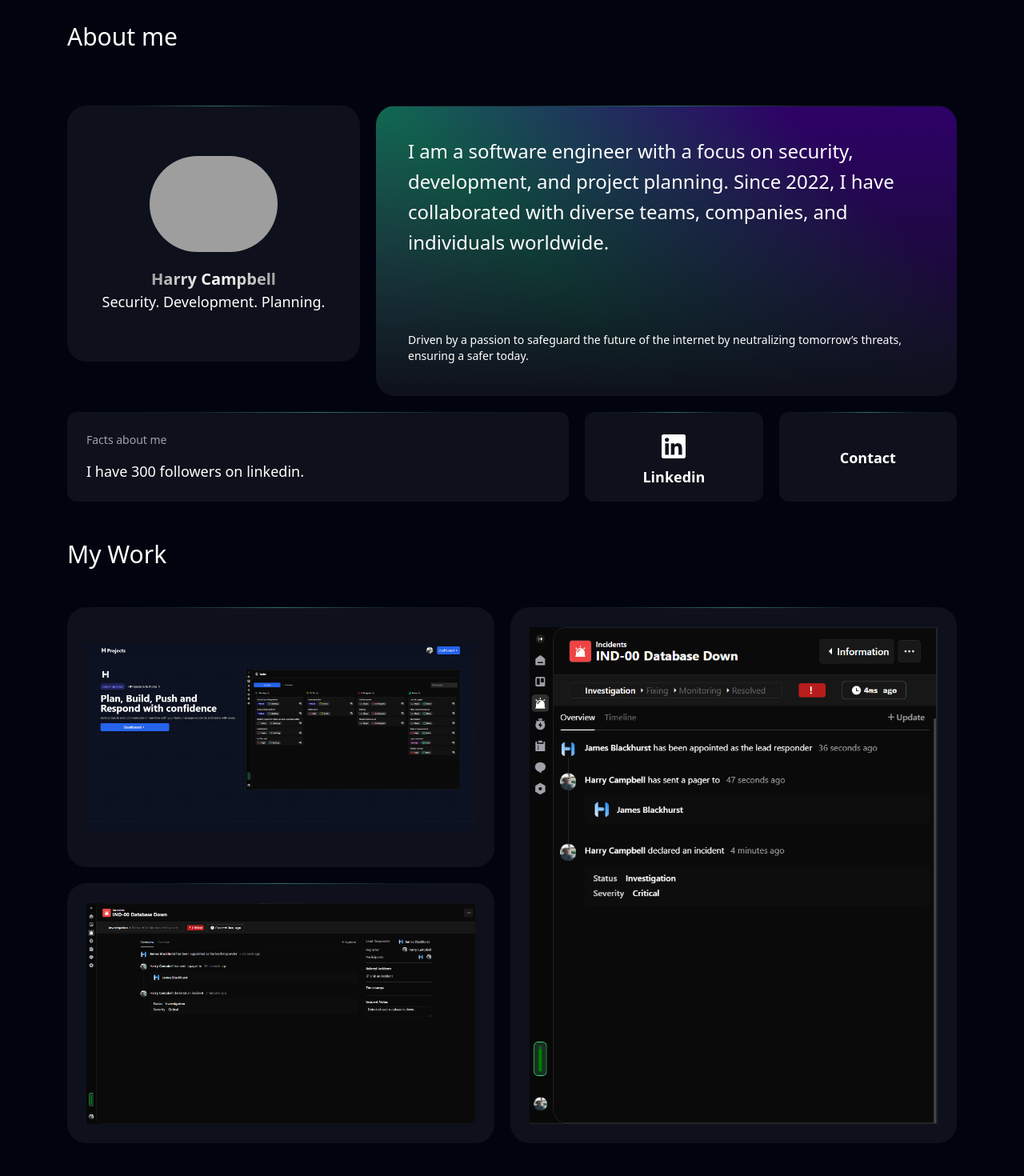
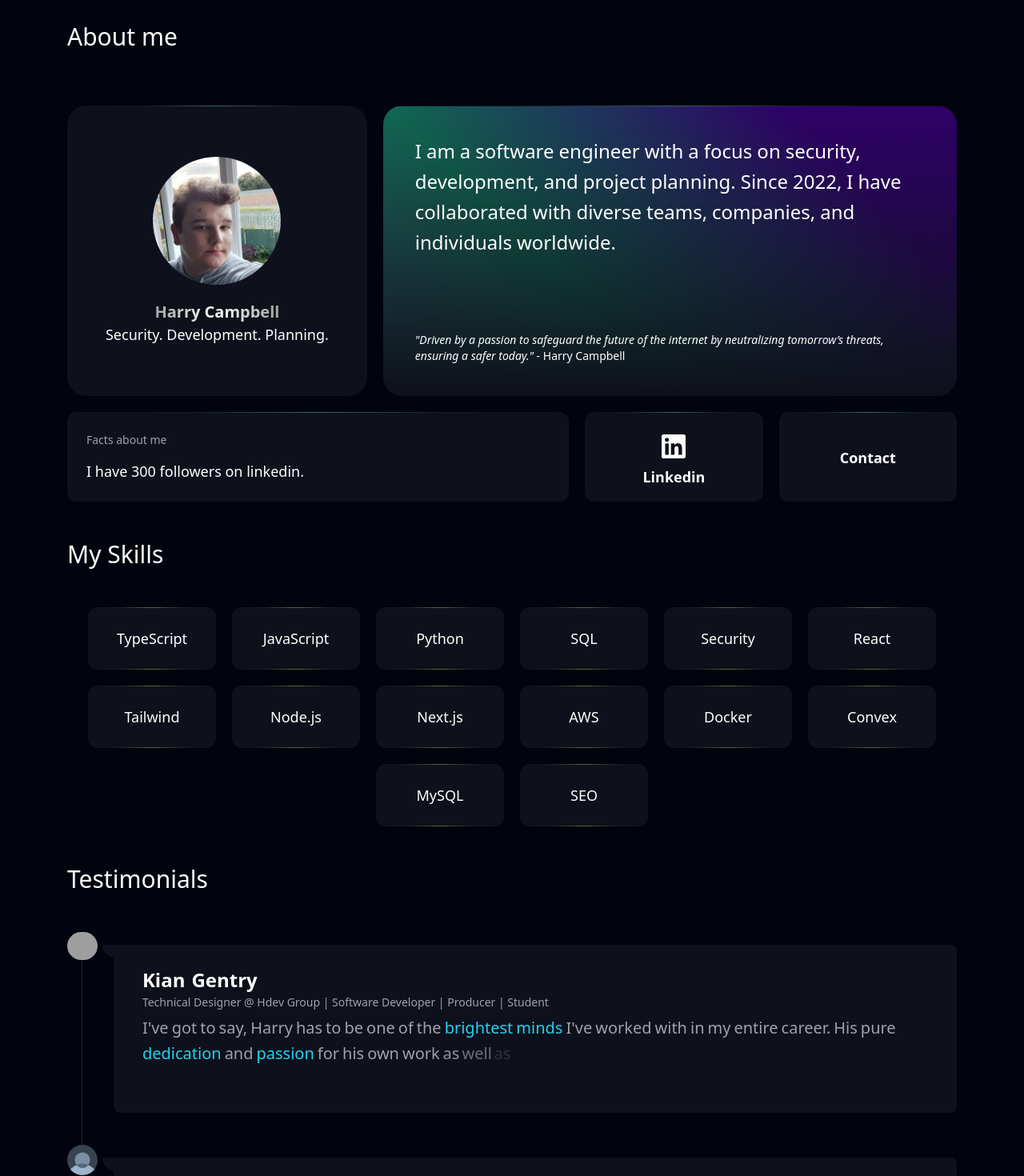
Before and after one commit to CampbellHarry/My-Website, a Next.js app: page / in a window 1280 px wide. Shown: the part 860-2330 px from the top of the page at 80% size. Built offline with nearby package versions, Linux system fonts and the light colour scheme; grey boxes are pictures that could not be loaded.

Commit message:
Refactor page.tsx and firstboxtext.tsx components

```diff
--- a/src/app/page.tsx
+++ b/src/app/page.tsx
@@ -2,7 +2,8 @@
 import Header from "../components/header/header";
 import "../styles/main.css"
 import React, { useState } from 'react';
-import {AnimatedText, SecondTextAnimation, TextTopAnimation, LinkedinView, CtaZone, Testimonials1, Testimonials2, Testimonials3} from "../components/animtext/firstboxtext";
+import Image from 'next/image'
+import {AnimatedText, SecondTextAnimation, TextTopAnimation, LinkedinView, CtaZone, Testimonials1, Testimonials2, Testimonials3, Gripperzoom} from "../components/animtext/firstboxtext";
 import { useEffect } from "react";
 import Footer from "../components/footer/footer";
 import Confetti from 'react-confetti'
@@ -33,7 +34,23 @@ export default function Home() {
         }, 1000);
       }
     }
+    function ProjectCard({ imageSrc, title, description, technologies }: any) {
+      return (
+        <div className="boxbg rounded-3xl relative shinytop p-6 flex flex-col gap-4">
+          <Image src={imageSrc} alt={title} width={800} height={450} className="rounded-lg" />
 
+          <h3 className="text-xl font-semibold text-white">{title}</h3>
+          <p className="text-gray-300">{description}</p>
+          <div className="flex flex-wrap gap-2">
+            {technologies.map((tech:any, index:any) => (
+              <span key={index} className="bg-gray-700 text-white px-2 py-1 rounded text-sm">
+                {tech}
+              </span>
+            ))}
+          </div>
+        </div>
+      )
+    }
   useEffect (() => {
     const facts = [
       "I wrote my first line of code when i was 13.",
@@ -76,18 +93,9 @@ export default function Home() {
     <div className="w-full flex flex-col md:px-5 md:py-5">
       <div className="flex flex-col gap-5 mt-10 w-full">
       <h1 className="font-medium text-white text-3xl mb-12 hidden sm:flex">About me</h1>
-        <div className="flex flex-col md:flex-row gap-5 w-full h-full">
-          <div className="boxbg rounded-3xl shinytop overflow-hidden px-4 md:p-6 gap-5 py-8 md:w-1/2 min-h-[20rem] h-full flex items-center justify-center flex-col text-white">
-            <img src="https://media.licdn.com/dms/image/v2/D4E03AQE8xiUVqps7_g/profile-displayphoto-shrink_200_200/profile-displayphoto-shrink_200_200/0/1720299869628?e=1731542400&v=beta&t=jZ3M2zPH5734WsO3r65MJNRJ3i_phkCBEQW5gk833Ug" className="rounded-full w-[10rem]"></img>
-            <div className="flex items-center flex-col">
-              <h1 className="font-bold text-xl bg-gradient-to-r from-neutral-400 via-white to-neutral-400 text-transparent bg-clip-text">Harry Campbell</h1>
-              <p className="font-medium">Security. Development. Planning.</p>
-            </div>
-          </div>
-          <div className="fulltopgradient justify-between rounded-3xl shinytop px-4 md:p-10 py-9 w-full min-h-[20rem] h-full flex flex-col text-white relative">
+        <div className="flex flex-col md:flex-row justify-end gap-5 w-full h-full">
+          <Gripperzoom />
               <AnimatedText />
-            <SecondTextAnimation />
-          </div>
         </div>
         <div className="flex flex-col md:flex-row gap-5 w-full">
           <div className="boxbg rounded-xl shinytop px-4 md:p-6 gap-5 py-8 w-full md:flex-1 md:max-h-[7rem] md:min-h-[7rem] h-full flex flex-col">
@@ -108,22 +116,7 @@ export default function Home() {
           </div>
         </div>
       </div>
-      <div className="flex flex-col mt-12 w-full">
-        <h1 className="font-medium text-white text-3xl mb-12">My Work</h1>
-        <div className="flex flex-col md:flex-row gap-5 w-full">
-          <div className="flex flex-col w-full gap-5">
-            <div className="boxbg rounded-3xl shinytop px-4 md:p-6 gap-5 py-8 w-full h-full flex items-center justify-center flex-col text-white">
-              <img src="/Screenshot 2024-09-09 140118.png" className="w-auto"/>
-            </div>
-            <div className="boxbg rounded-3xl shinytop px-4 md:p-6 gap-5 py-8 w-full h-full flex items-center justify-center flex-col text-white">
-              <img src="/Screenshot 2024-09-09 135805.png" className="w-auto"/>
-            </div>
-          </div>
-          <div className="boxbg rounded-3xl shinytop px-4 md:p-6 gap-5 py-8 w-full h-full flex items-center justify-center flex-col text-white">
-            <img src="/Screenshot 2024-09-09 135839.png" className="w-auto"/>
-          </div>
-        </div>
-      </div>
+
       <div className="flex flex-col mt-12 w-full">
         <h1 className="font-medium text-white text-3xl mb-12">My Skills</h1>
         <div className="flex flex-row flex-wrap items-center justify-center md:flex-row gap-5 w-full">
@@ -169,7 +162,6 @@ export default function Home() {
           <div className="boxbg rounded-xl max-w-[10rem] w-full goldtop px-4 md:p-6 gap-5 py-8  h-full flex items-center justify-center flex-col text-white">
             SEO
           </div>
-
         </div>
       </div>
       <div className="flex flex-col mt-12 w-full">
--- a/src/components/animtext/firstboxtext.tsx
+++ b/src/components/animtext/firstboxtext.tsx
@@ -1,5 +1,6 @@
 import { useEffect } from "react";
 import { gsap } from "gsap";
+import Image from "next/image";
 import { ScrollTrigger } from "gsap/ScrollTrigger";
 
 gsap.registerPlugin(ScrollTrigger);
@@ -7,6 +8,28 @@ gsap.registerPlugin(ScrollTrigger);
 const AnimatedText = () => {
     useEffect(() => {
         const wordshower = document.querySelectorAll('.wordshow');
+        const fulltopgradient = document.querySelector('.fulltopgradient');
+        if (window.innerWidth <= 640) {
+          gsap.to(fulltopgradient, {
+            width: "100%",
+            duration: 0,
+          });
+        } else {
+        gsap.fromTo(
+          fulltopgradient,
+          { width: "120%", position: 'relative' },
+          {
+            width: "90rem",
+            position: 'relative',
+            opacity: 1,
+            duration: 3,
+            scrollTrigger: {
+              trigger: fulltopgradient,
+              start: 'top 80%',
+            },
+          }
+        );
+      }
         wordshower.forEach((word, index) => {
           gsap.fromTo(
             word,
@@ -26,6 +49,7 @@ const AnimatedText = () => {
       }, []);
 
   return (
+    <div className="fulltopgradient justify-between relative rounded-3xl shinytop px-4 md:p-10 py-9 w-full min-h-[20rem] h-full flex flex-col text-white">
       <h1 className="relative mb-12 text-xl flex gap-1.5 flex-wrap md:text-2xl flex-row md:mb-24">
         <div className="wordshow">I</div>
         <div className="wordshow">am</div>
@@ -54,6 +78,8 @@ const AnimatedText = () => {
         <div className="wordshow">individuals</div>
         <div className="wordshow">worldwide.</div>
       </h1>
+      <SecondTextAnimation />
+    </div>
   );
 };
 
@@ -79,7 +105,7 @@ const SecondTextAnimation = () => {
       }, []);
     return(
         <h1 className="text-sm zoomup">
-            Driven by a passion to safeguard the future of the internet by neutralizing tomorrow’s threats, ensuring a safer today.
+            <i>"Driven by a passion to safeguard the future of the internet by neutralizing tomorrow’s threats, ensuring a safer today."</i> - Harry Campbell
         </h1>
     )
 }
@@ -502,6 +528,73 @@ export function Testimonials3(){
   </div>
   )
 }
+export function Gripperzoom(){
+  // we will have a cursor that will drag the image into position
+  useEffect(() => {
+    const Gripperzoom = document.querySelectorAll('.Gripperzoom');
+    const cursormover = document.querySelectorAll('.cursormover');
+    if (window.innerWidth <= 640) {
+      gsap.to(Gripperzoom, {
+        width: "100%",
+        duration: 0,
+      });
+    } else {
+      gsap.fromTo(
+        Gripperzoom,
+        { top: 0, left: "-40rem", position: "relative", width: "60%", },
+        {
+          top: "0rem",
+          width: "50rem",
+          position: "relative",
+          left: 0,
+          zIndex: 50,
+          opacity: 1,
+          duration: 3,
+          scrollTrigger: {
+            trigger: Gripperzoom,
+            start: 'top 80%',
+          },
+        }
+      );
+      gsap.to(
+        cursormover,
+        {
+          delay: 3,
+          opacity: 0,
+          left: "-70rem",
+          top: "-20rem",
+          duration: 3,
+          scrollTrigger: {
+            trigger: Gripperzoom,
+            start: 'top 80%',
+          },
+        }
+      );
+    }
+  }, []);
 
+  return(
+    <>
+    <div className="flex flex-row relative z-50 w-full md:w-1/2 Gripperzoom">
+    <div className="absolute w-8 hidden sm:flex z-50 right-0 text-white top-4 cursormover">
+      <svg className="w-8" xmlns="http://www.w3.org/2000/svg" viewBox="0 0 24 24" fill="currentColor"><path d="M13.9093 12.3603L17.0007 20.8537L14.1816 21.8798L11.0902 13.3864L6.91797 16.5422L8.4087 1.63318L19.134 12.0959L13.9093 12.3603Z"></path></svg>
+    </div>
+    <div className="boxbg rounded-3xl relative shinytop overflow-hidden px-4 md:p-6 gap-5 py-8 w-full min-h-[20rem] h-full flex items-center justify-center flex-col text-white">
+    <Image
+                src="/1720299869628.jpeg"
+                alt="Harry Campbell"
+                width={160}
+                height={160}
+                className="rounded-full"
+              />
+      <div className="flex items-center flex-col">
+        <h1 className="font-bold text-xl bg-gradient-to-r from-neutral-400 via-white to-neutral-400 text-transparent bg-clip-text">Harry Campbell</h1>
+        <p className="font-medium">Security. Development. Planning.</p>
+      </div>
+    </div>
+    </div>
+    </>
+  )
+}
 
 export {AnimatedText, SecondTextAnimation, TextTopAnimation};
```
Lines whose indentation alone changed are shown as unchanged.
